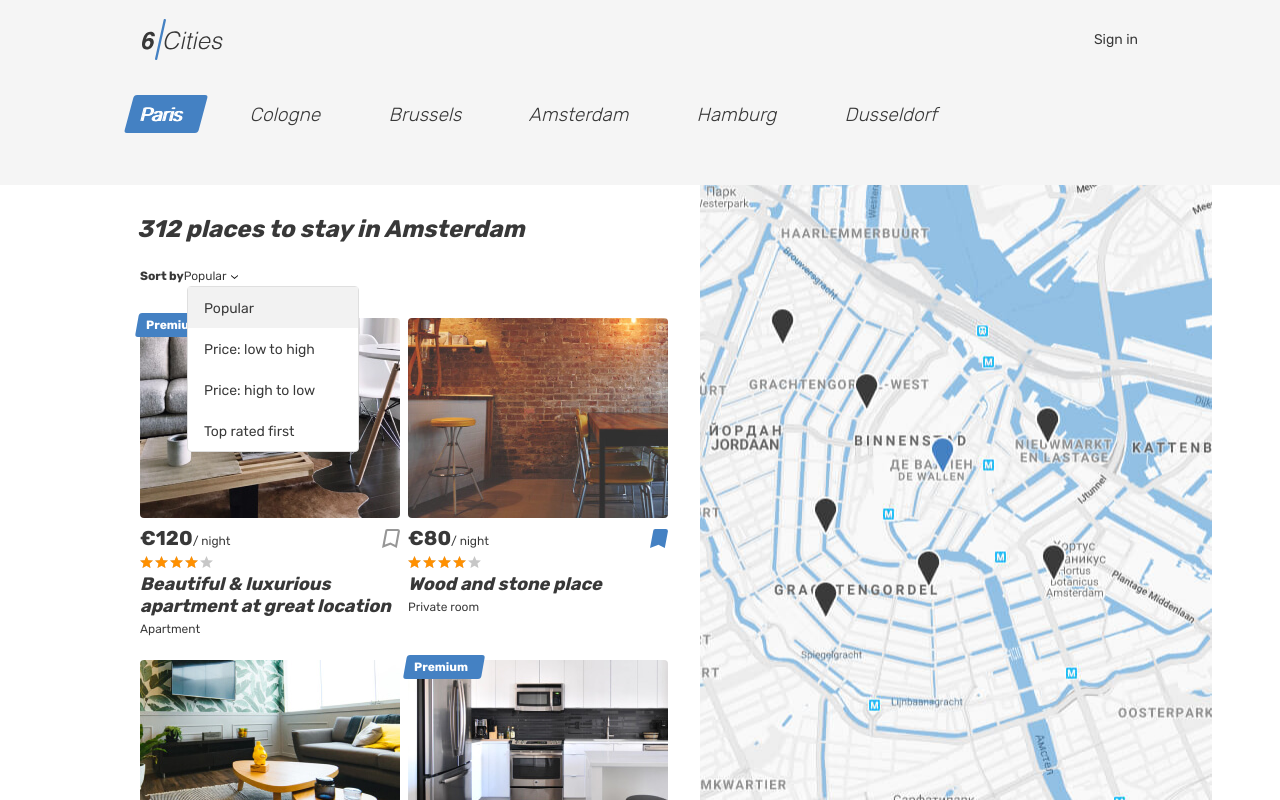
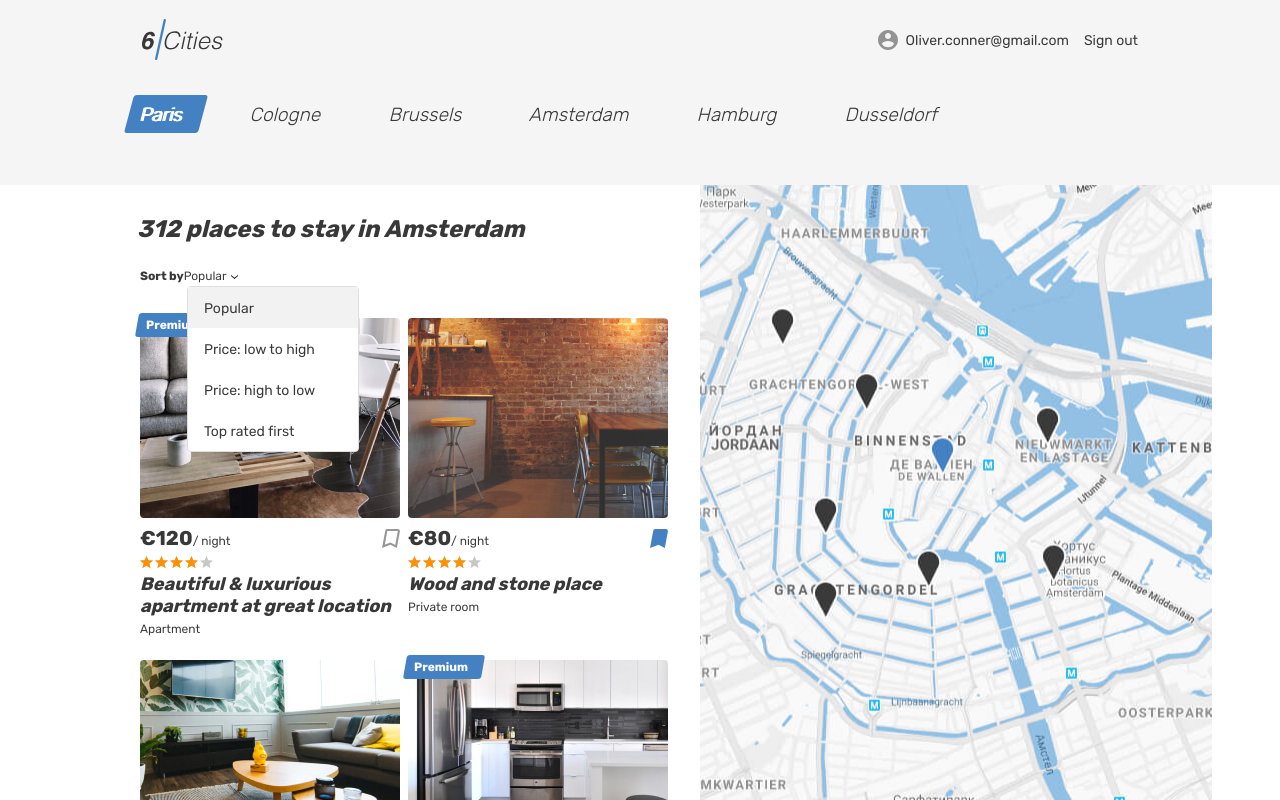
Before and after one commit to kalaganov5/465875-six-cities-9, a React (Create React App) app in the folder project/: page / in a window 1280 px wide. Built offline with nearby package versions, Linux system fonts and the light colour scheme.

Commit message:
Пользователь авторизован

```diff
--- a/project/src/index.tsx
+++ b/project/src/index.tsx
@@ -3,7 +3,7 @@ import ReactDOM from 'react-dom';
 import App, {CurrentLocation} from './components/app/app';
 
 const Settings = {
-  USER_EMAIL: '',
+  USER_EMAIL: 'Oliver.conner@gmail.com',
 };
 
 const currentLocation = CurrentLocation.MAIN;
```
